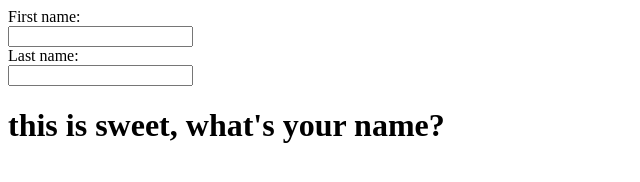
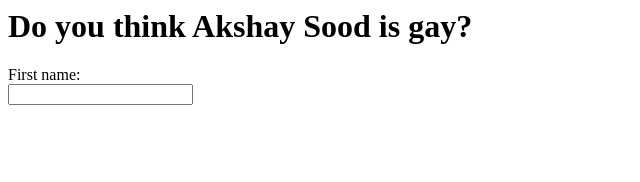
Before and after one commit to AkshaySapra/AkshaySapra.github.io, a plain HTML site: page index.html in a window 1280 px wide. Shown: the whole page, without its empty margins (0-640 px from the left). Drawn offline with Linux system fonts and the light colour scheme.

Commit message:
Update index.html

```diff
--- a/index.html
+++ b/index.html
@@ -1,15 +1,12 @@
 
 
    <title>
-      Akshay is awesome
+      Do you think Akshay Sood is gay?
      </title>
-
+      <body>
+      <h1> Do you think Akshay Sood is gay?</h1>
+     </body>
     <form>
    First name:<br>
    <input type="text" name="firstname"><br>
-   Last name:<br>
-   <input type="text" name="lastname">
  </form>
-     <body>
-      <h1>this is sweet, what's your name?</h1>
-     </body>
```
